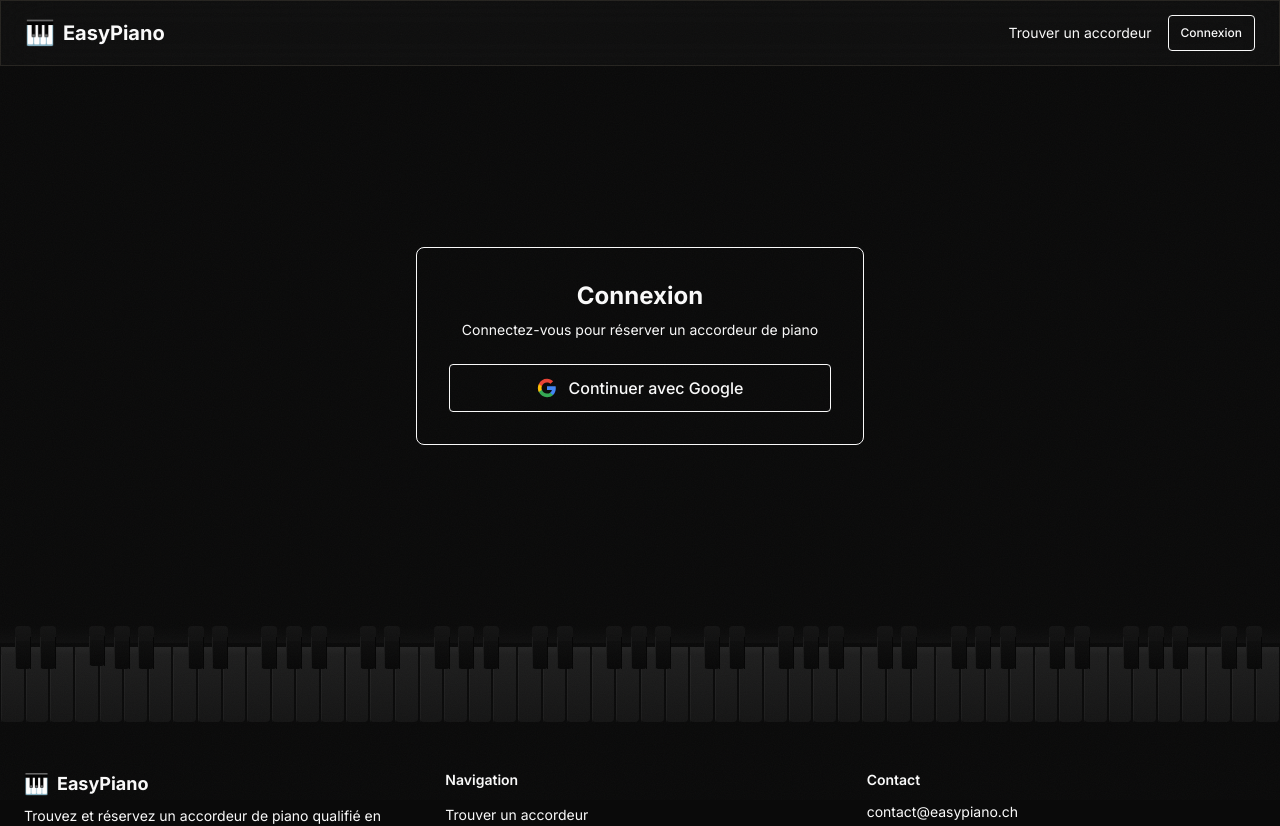
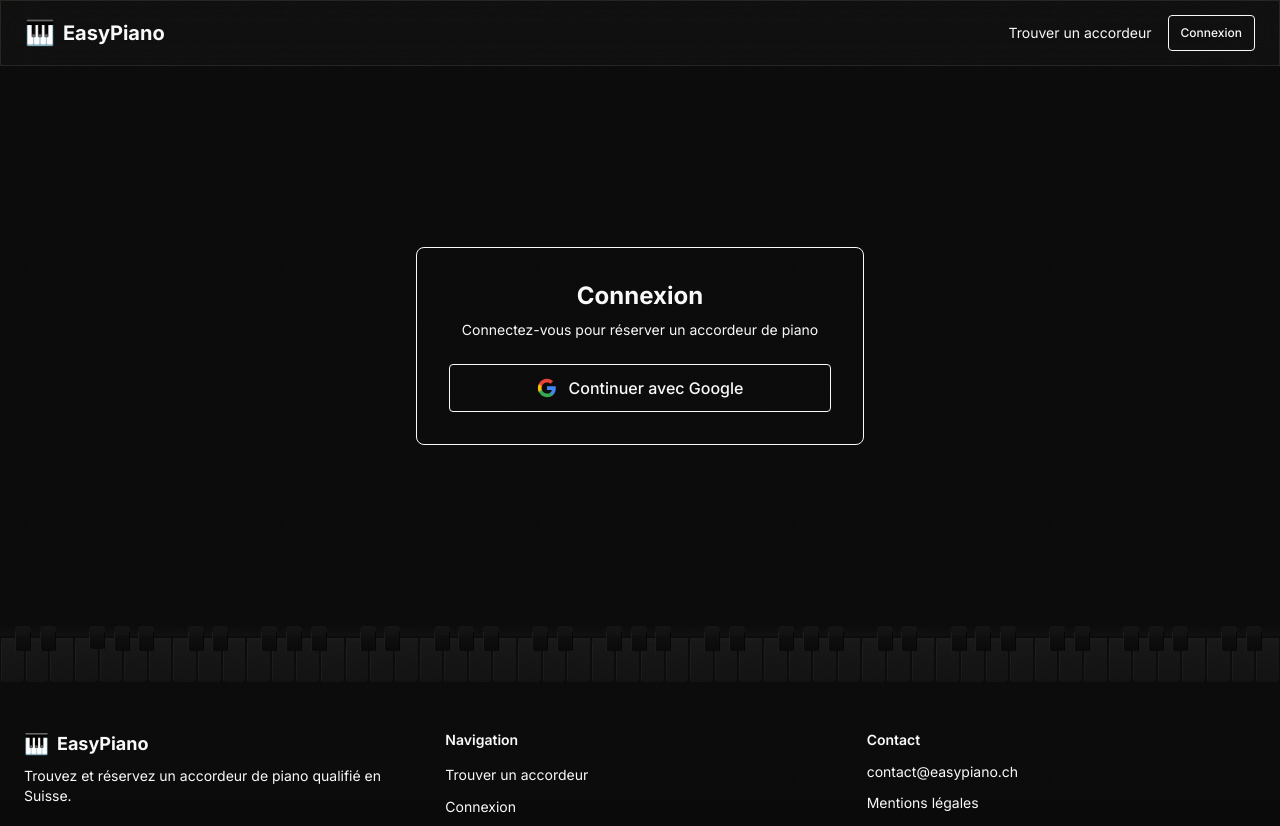
Before and after one commit to malikkaraoui/EasyPiano, a Next.js app: page /login in a window 1280 px wide. Shown: the top 826 px of the page. Built offline with nearby package versions, Linux system fonts and the light colour scheme; no server answers; a web font is replaced by a local one.

Commit message:
fix(design): touches blanches plus sombres (#161616) et clavier plus fin (h-12/h-14)

```diff
--- a/src/components/PianoKeys.jsx
+++ b/src/components/PianoKeys.jsx
@@ -9,7 +9,7 @@
 function PianoKeys() {
   return (
     <div
-      className="relative h-20 w-full select-none overflow-hidden sm:h-24"
+      className="relative h-12 w-full select-none overflow-hidden sm:h-14"
       aria-hidden="true"
     >
       {/* Touches blanches — face avant vue du bas */}
@@ -21,9 +21,9 @@
             style={{ width: `${100 / WHITE_KEYS}%` }}
           >
             {/* Face avant de la touche (le gros rectangle visible) */}
-            <div className="absolute inset-x-px bottom-0 top-[30%] rounded-b-sm bg-gradient-to-b from-[#1e1e1e] to-[#151515]" />
+            <div className="absolute inset-x-px bottom-0 top-[30%] rounded-b-sm bg-gradient-to-b from-[#161616] to-[#111]" />
             {/* Surface du dessus (la partie plate, en perspective = fine bande) */}
-            <div className="absolute inset-x-px top-[22%] h-[8%] bg-gradient-to-b from-[#252525] to-[#1e1e1e]" />
+            <div className="absolute inset-x-px top-[22%] h-[8%] bg-gradient-to-b from-[#1a1a1a] to-[#161616]" />
             {/* Ligne sombre entre les touches */}
             <div className="absolute right-0 bottom-0 top-[22%] w-px bg-[#0a0a0a]" />
             {/* Léger reflet sur le bord gauche */}
```
